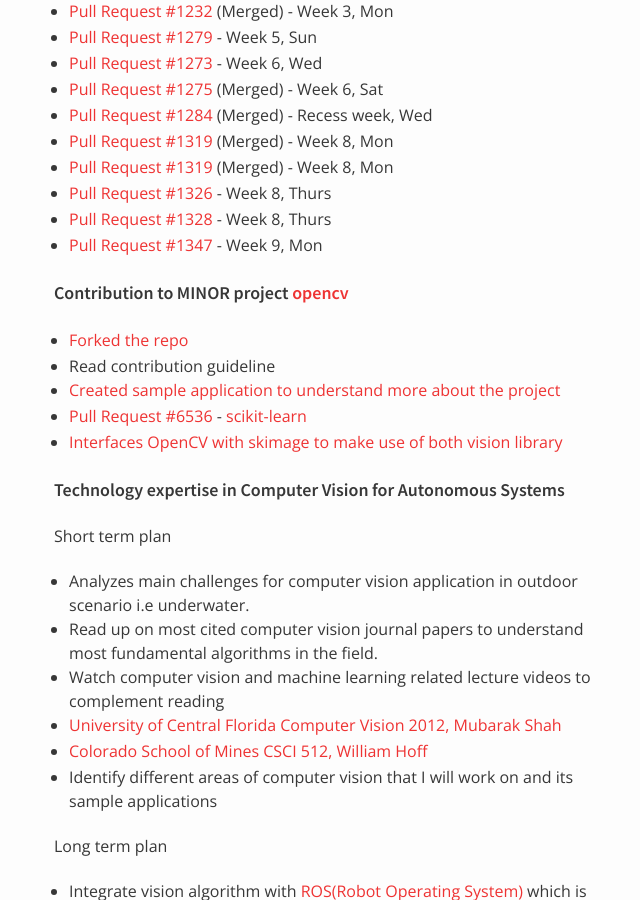
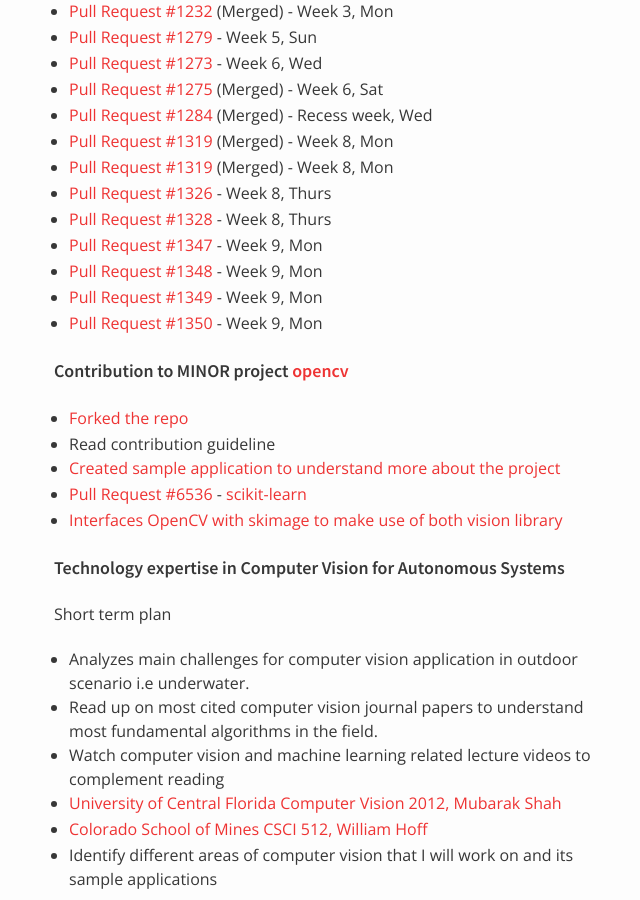
Before and after one commit to nus-oss/cs3281-AY1516S2-website, a Jekyll site: the page built from teams/hubturbo.md, in a window 1280 px wide and 900 px high, scrolled down 4438 px. Shown: the whole window, without its empty margins (316-956 px from the left). Built offline with Jekyll 4.4.1, drawn with Linux system fonts in a browser that asks for light colours.

Commit message:
Minor organization of team's progress and Soon Jin's progress

```diff
--- a/teams/hubturbo.md
+++ b/teams/hubturbo.md
@@ -68,7 +68,7 @@
   * [x] Assignee Picker (Added backend tests) - Week 8, Fri
   * [x] Repo Picker (Improved auto-complete) - Week 8, Thur
   * [x] Issue Picker (Basic version without tests) - Week 8, Sun
-	* [x] Board Picker - Week 8, Sun
+  * [x] Board Picker - Week 8, Sun
 * [ ] Merge Pull Requests for all features - Week 9, Sun
 	* [ ] Milestone Picker - Week 9, Sun
 	* [ ] Assignee Picker - Week 9, Sun
@@ -187,6 +187,12 @@
 * [Pull Request #1326](https://github.com/HubTurbo/HubTurbo/pull/1326) - Week 8, Thurs
 * [Pull Request #1328](https://github.com/HubTurbo/HubTurbo/pull/1328) - Week 8, Thurs
 * [Pull Request #1347](https://github.com/HubTurbo/HubTurbo/pull/1347) - Week 9, Mon
+* [Pull Request #1348](https://github.com/HubTurbo/HubTurbo/pull/1348) - Week 9, Mon
+* [Pull Request #1349](https://github.com/HubTurbo/HubTurbo/pull/1349) - Week 9, Mon
+* [Pull Request #1350](https://github.com/HubTurbo/HubTurbo/pull/1350) - Week 9, Mon
+
+
+
 
 ##### Contribution to MINOR project [opencv](https://github.com/Itseez/opencv)
 - [Forked the repo](https://github.com/jinified/opencv)
```
